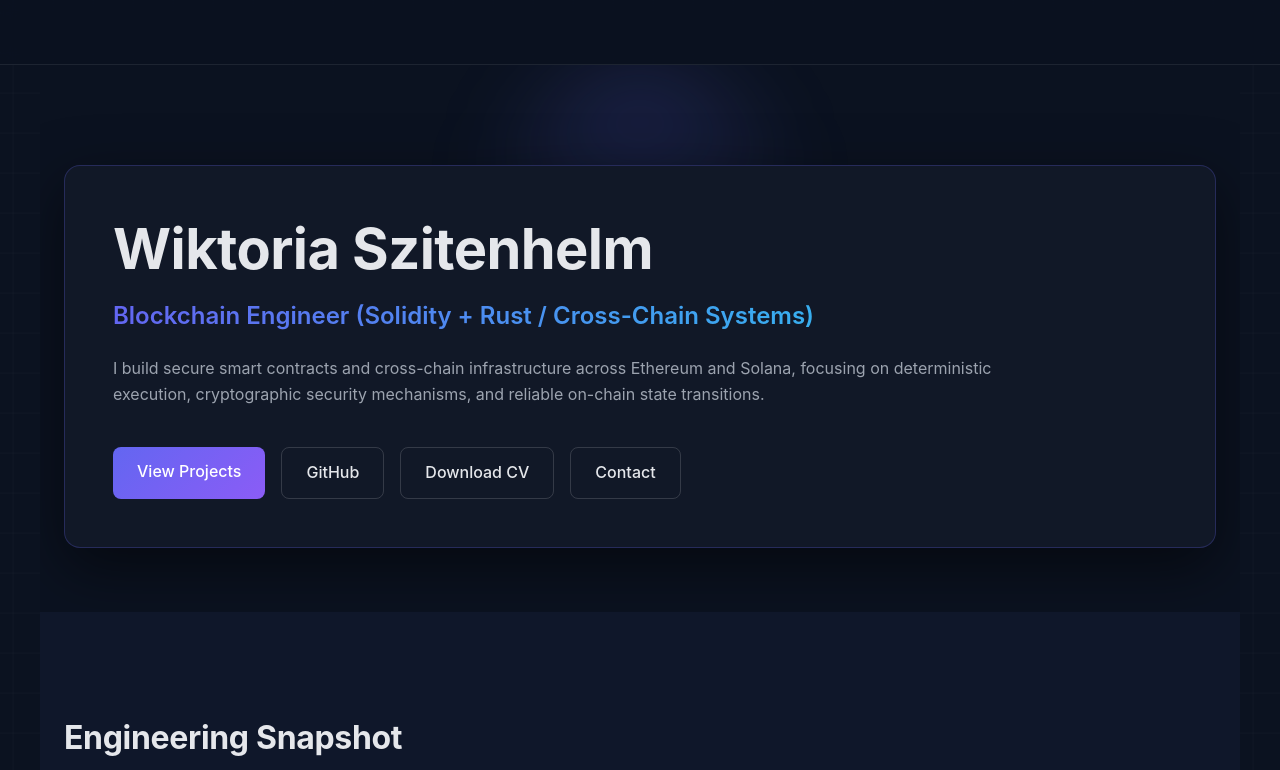
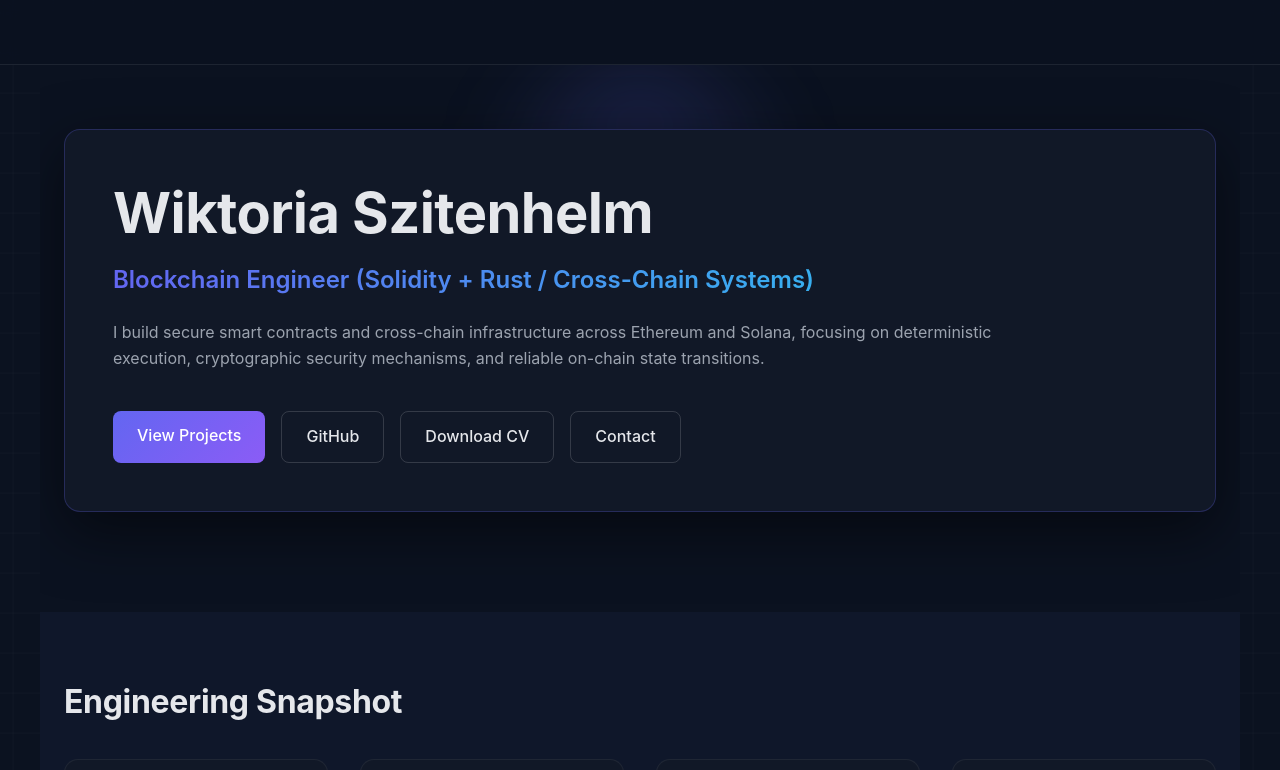
Before and after one commit to wszitenhelm/my-website, a React (Vite) app in the folder my-portfolio/: page / in a window 1280 px wide. Shown: the top 770 px of the page. Built offline with nearby package versions, Linux system fonts and the light colour scheme; the HTML template or start-up script is replaced by a standard one.

Commit message:
style: tighten section top spacing

```diff
--- a/my-portfolio/src/Home.jsx
+++ b/my-portfolio/src/Home.jsx
@@ -219,7 +219,7 @@ const WRITING = {
   paperHref: '/Szitenhelm_Wiktoria.pdf',
 };
 
-const sectionClass = 'reveal mx-auto w-full max-w-[1200px] px-6 py-[100px]';
+const sectionClass = 'reveal mx-auto w-full max-w-[1200px] px-6 pt-[64px] pb-[100px]';
 const cardClass =
   'rounded-[14px] border border-[rgba(255,255,255,0.06)] bg-[#111827] p-6 [transition:all_0.25s_ease] hover:-translate-y-1 hover:border-[rgba(99,102,241,0.4)] hover:bg-[#1F2937] hover:shadow-[0_20px_40px_rgba(0,0,0,0.6)]';
 const primaryButtonClass =
```
